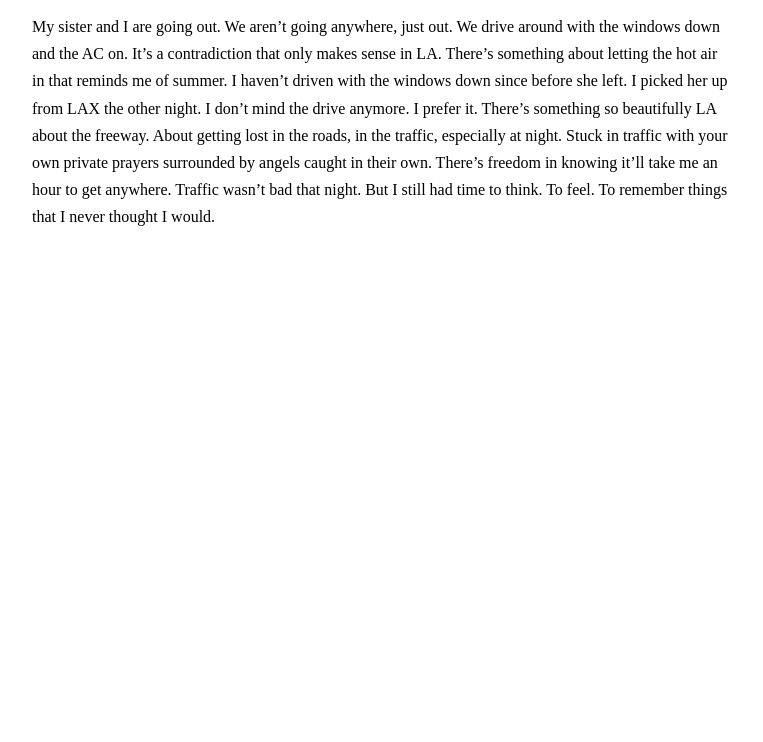
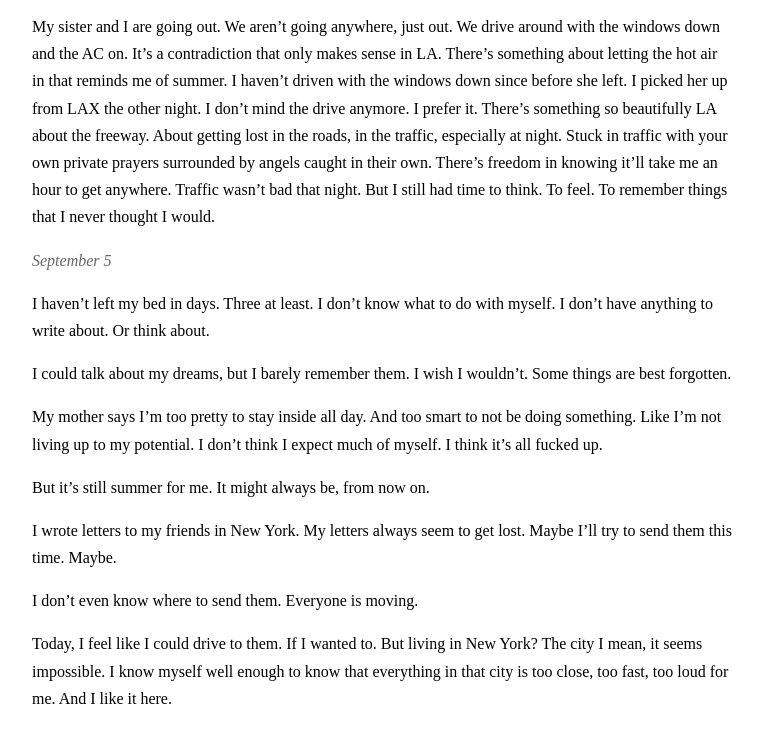
Before and after one commit to lenaoldfield/motheroftheworld, a plain HTML site: page archive.html in a window 1280 px wide. Shown: the part 5649-6391 px from the top of the page, without its empty margins (258-1021 px from the left). Before the commit the page ends 5940 px from the top, so only its background shows below. Drawn offline with Linux system fonts and the light colour scheme.

Commit message:
Update archive.html

```diff
--- a/archive.html
+++ b/archive.html
@@ -143,6 +143,17 @@
     <p>It’s hot out, today. Unbearably so. I can’t stand it. So I watch it from the window of my bedroom. The mountains are turning orange, growing more red as the sun sets. The light reflecting back. They used to be purple. But now, the bare surface of them lets the color shift at sunset. The sky behind them is light blue even though it’s 7PM. So beautiful it feels almost cruel. It hasn’t been clear like this in a long time. I swear the smog gets thicker in the summer. It’s hot, but my tan lines are fading away with my freedom. Almost as if my fear is coming true. And summer isn’t as endless as I wish for.</p>
     <p>My sister and I are going out. We aren’t going anywhere, just out. We drive around with the windows down and the AC on. It’s a contradiction that only makes sense in LA. There’s something about letting the hot air in that reminds me of summer. I haven’t driven with the windows down since before she left. I picked her up from LAX the other night. I don’t mind the drive anymore. I prefer it. There’s something so beautifully LA about the freeway. About getting lost in the roads, in the traffic, especially at night. Stuck in traffic with your own private prayers surrounded by angels caught in their own. There’s freedom in knowing it’ll take me an hour to get anywhere. Traffic wasn’t bad that night. But I still had time to think. To feel. To remember things that I never thought I would.</p>
 
+   <div class="entry">
+    <div class="date">September 5</div>
+    <p>I haven’t left my bed in days. Three at least. I don’t know what to do with myself. I don’t have anything to write about. Or think about.</p>
+    <p>I could talk about my dreams, but I barely remember them. I wish I wouldn’t. Some things are best forgotten.</p>
+    <p>My mother says I’m too pretty to stay inside all day. And too smart to not be doing something. Like I’m not living up to my potential. I don’t think I expect much of myself. I think it’s all fucked up.</p>
+    <p>But it’s still summer for me. It might always be, from now on.</p>
+    <p>I wrote letters to my friends in New York. My letters always seem to get lost. Maybe I’ll try to send them this time. Maybe.</p>
+    <p>I don’t even know where to send them. Everyone is moving.</p>
+    <p>Today, I feel like I could drive to them. If I wanted to. But living in New York? The city I mean, it seems impossible. I know myself well enough to know that everything in that city is too close, too fast, too loud for me. And I like it here.</p>
+
+
 
 </body>
 </html>
```
